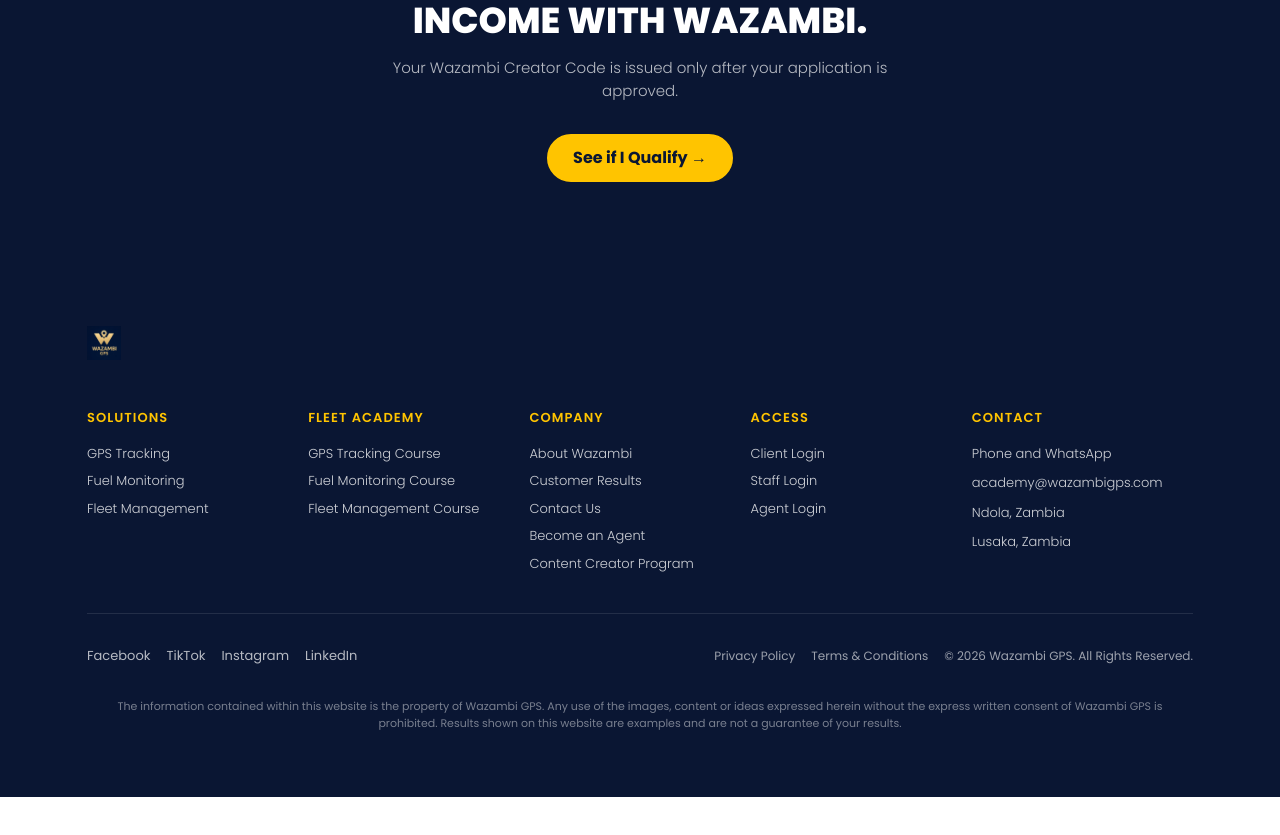
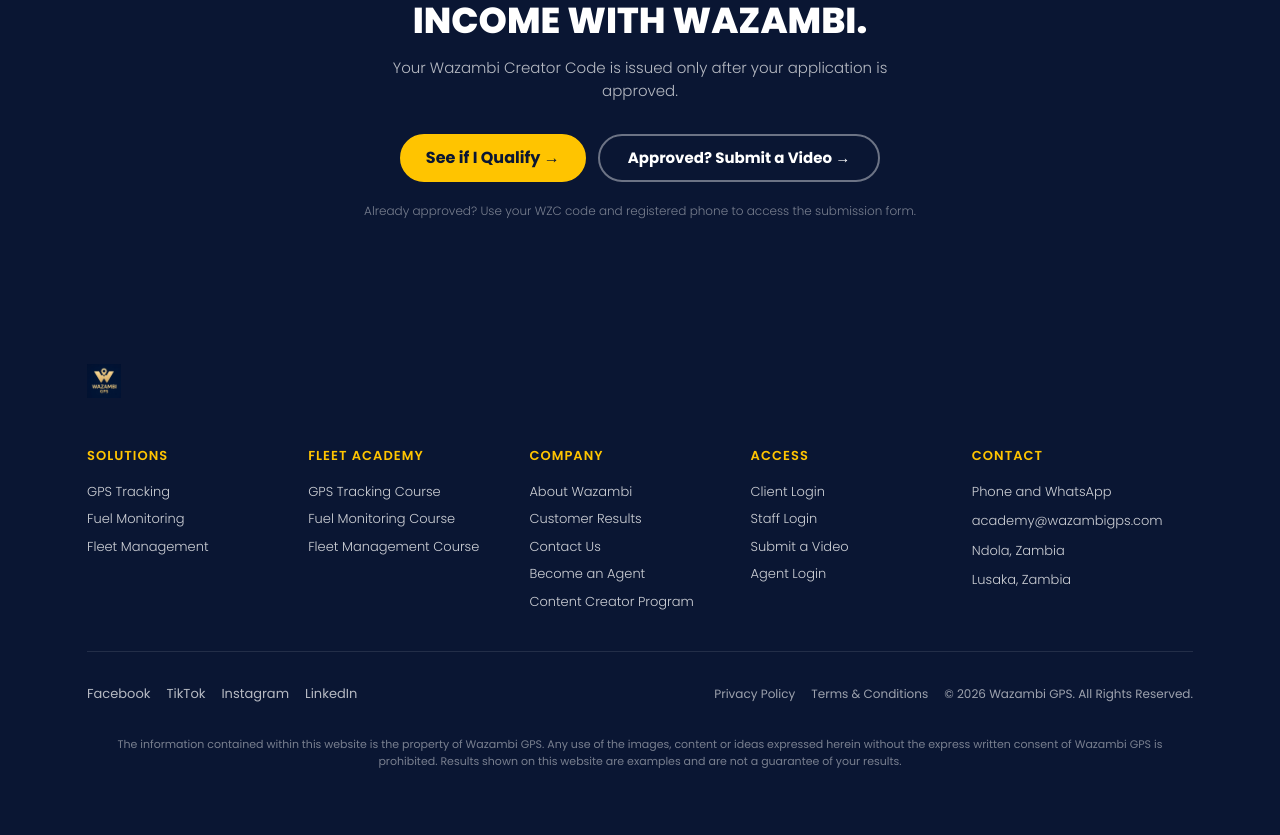
Before and after one commit to Maittis/wazambi-web, a Next.js app: page /creators in a window 1280 px wide. Shown: the part 4500-5335 px from the top of the page. Before the commit the page ends 5297 px from the top, so only its background shows below. Built offline with nearby package versions, Linux system fonts and the light colour scheme; no server answers.

Commit message:
Creators: link to video submission from the creators page, thank-you page and footer

```diff
--- a/app/(site)/creators/page.tsx
+++ b/app/(site)/creators/page.tsx
@@ -226,9 +226,20 @@ export default function CreatorsPage() {
           <p className="mt-4 text-[15px] font-light text-white/70">
             Your Wazambi Creator Code is issued only after your application is approved.
           </p>
-          <a href="#apply" className="btn-primary mt-8 inline-block">
-            See if I Qualify →
-          </a>
+          <div className="mt-8 flex flex-wrap justify-center gap-3">
+            <a href="#apply" className="btn-primary">
+              See if I Qualify →
+            </a>
+            <a
+              href="/creators/submit-video"
+              className="inline-block rounded-[100px] border-[2.5px] border-white/40 px-7 py-3.5 text-center font-poppins text-[15px] font-bold leading-none text-white transition-colors hover:border-white hover:bg-white hover:text-navy"
+            >
+              Approved? Submit a Video →
+            </a>
+          </div>
+          <p className="mt-5 text-[12px] font-light text-white/45">
+            Already approved? Use your WZC code and registered phone to access the submission form.
+          </p>
         </div>
       </section>
     </>
--- a/app/(site)/creators/thank-you/page.tsx
+++ b/app/(site)/creators/thank-you/page.tsx
@@ -64,8 +64,11 @@ export default function CreatorApplicationThankYouPage() {
             </div>
           </div>
 
-          <div className="mt-10 flex flex-col items-center gap-4">
-            <Link href="/" className="btn-primary">
+          <div className="mt-10 flex flex-col items-center gap-3">
+            <Link href="/creators/submit-video" className="btn-primary">
+              Submit a Video for Review
+            </Link>
+            <Link href="/" className="btn-secondary">
               Back to Homepage
             </Link>
             <p className="text-[13px] font-light text-ink/55">
--- a/components/Footer.tsx
+++ b/components/Footer.tsx
@@ -73,6 +73,7 @@ export default function Footer({ initialMe }: { initialMe?: SessionUser | null }
               links: [
                 { label: "Client Login", href: me ? dashHref : "/portal" },
                 { label: "Staff Login", href: "/admin" },
+                { label: "Submit a Video", href: "/creators/submit-video" },
                 { label: "Agent Login", href: "https://wazambi-gps.vercel.app/" },
               ],
             }}
```
Also changed, not shown: 1 other file (tests, documents, lock files or other folders).
